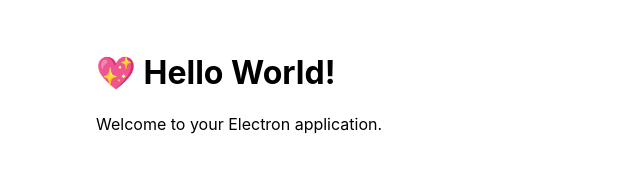
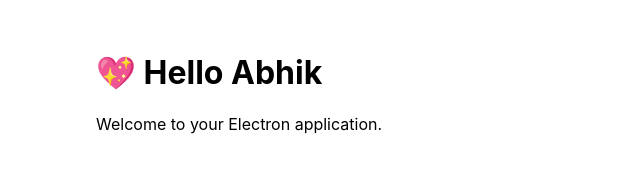
Before and after one commit to Abhik-Kumar/DiningPhilosopher, an Electron app: page src/index.html in a window 800 px wide. Shown: the full height of the page, 0-640 px from the left. Drawn offline with Linux system fonts and the light colour scheme.

Commit message:
Update index.html

```diff
--- a/src/index.html
+++ b/src/index.html
@@ -6,7 +6,7 @@
     <link rel="stylesheet" href="index.css" />
   </head>
   <body>
-    <h1>💖 Hello World!</h1>
+    <h1>💖 Hello Abhik</h1>
     <p>Welcome to your Electron application.</p>
   </body>
 </html>
```
